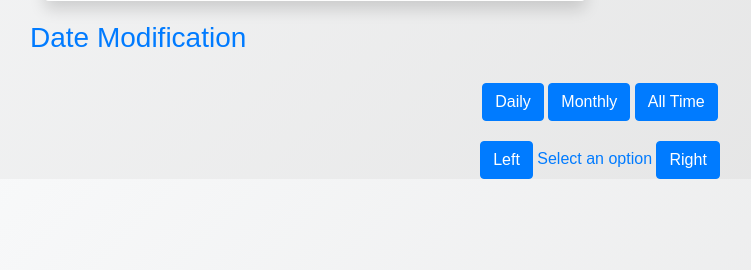
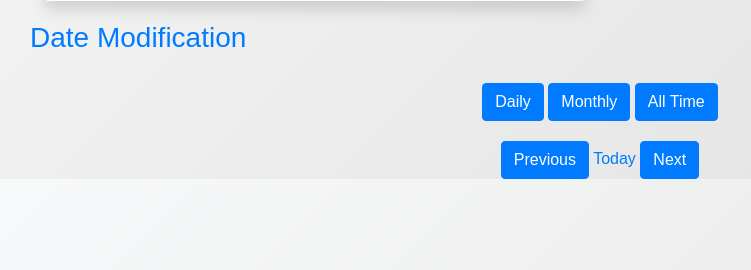
Before and after one commit to Crustacean-Hacks/HackUIowa, a Flask app: template website/templates/dashboard.html in a window 1280 px wide. Shown: the part 530-800 px from the top of the page, without its empty margins (40-791 px from the left). Run offline with Flask 3, Linux system fonts and the light colour scheme; the template is opened without the code that fills it, so the values that code supplies are empty; some libraries are stand-ins or nearby versions.

Commit message:
dashbaord fix 2

```diff
--- a/website/templates/dashboard.html
+++ b/website/templates/dashboard.html
@@ -33,14 +33,24 @@
 
             <!-- Date display and navigation buttons -->
             <div class="button-container text-center">
-                <button id="leftButton" class="btn btn-primary">Left</button>
-                <span id="dateDisplay" class="text-primary">Select an option</span>
-                <button id="rightButton" class="btn btn-primary">Right</button>
+                <button id="leftButton" class="btn btn-primary">Previous</button>
+                <span id="dateDisplay" class="text-primary">Today</span>
+                <button id="rightButton" class="btn btn-primary">Next</button>
             </div>
         </div>
     </div>
 
     <style>
+        text-primary {
+            align-content: center;
+            color: #017bfe;
+            font-family: "proxima-nova", sans-serif;
+            font-size: 30px;
+            font-weight: 700;
+            font-style: normal;
+
+        }
+
         /* Add margin between the charts */
         .col-md-6 {
             margin-bottom: 20px;
@@ -126,7 +136,8 @@
         var total = {{ total }};
         var currentDate = new Date(year, month, day);
 
-        var currentOption = {{ currentOption }}
+        var currentOption =
+        {{ currentOption }}
 
         var nowDate = new Date(year, month, day);
         var nowYear = nowDate.getFullYear();
@@ -139,23 +150,23 @@
         }
 
         // Event listeners for option buttons
-        document.getElementById("daily").addEventListener("click", function() {
+        document.getElementById("daily").addEventListener("click", function () {
             currentOption = "daily";
             updateDateDisplay();
         });
 
-        document.getElementById("monthly").addEventListener("click", function() {
+        document.getElementById("monthly").addEventListener("click", function () {
             currentOption = "monthly";
             updateDateDisplay();
         });
 
-        document.getElementById("allTime").addEventListener("click", function() {
+        document.getElementById("allTime").addEventListener("click", function () {
             currentOption = "all-time";
             updateDateDisplay();
         });
 
         // Event listeners for left and right buttons
-        document.getElementById("leftButton").addEventListener("click", function() {
+        document.getElementById("leftButton").addEventListener("click", function () {
             if (currentOption === "daily") {
                 currentDate.setDate(currentDate.getDate() - 1);
             } else if (currentOption === "monthly") {
@@ -168,7 +179,7 @@
             updateDashboard(currentDate, currentOption);
         });
 
-        document.getElementById("rightButton").addEventListener("click", function() {
+        document.getElementById("rightButton").addEventListener("click", function () {
             if (currentOption === "daily") {
                 currentDate.setDate(currentDate.getDate() + 1);
             } else if (currentOption === "monthly") {
@@ -187,9 +198,9 @@
             $.ajax({
                 url: '/update_dashboard',
                 type: 'POST',
-                data: JSON.stringify({ date: date, option: option }),
+                data: JSON.stringify({date: date, option: option}),
                 contentType: 'application/json',
-                success: function(response) {
+                success: function (response) {
                     // Handle the response or update the charts with new data
                     // For example, if you have a bar chart
                     var updatedBarData = response.barData; // Replace with the actual data property in your response
@@ -201,7 +212,7 @@
                         data: updatedBarData,
                     });
                 },
-                error: function(error) {
+                error: function (error) {
                     console.error(error);
                 }
             });
```
